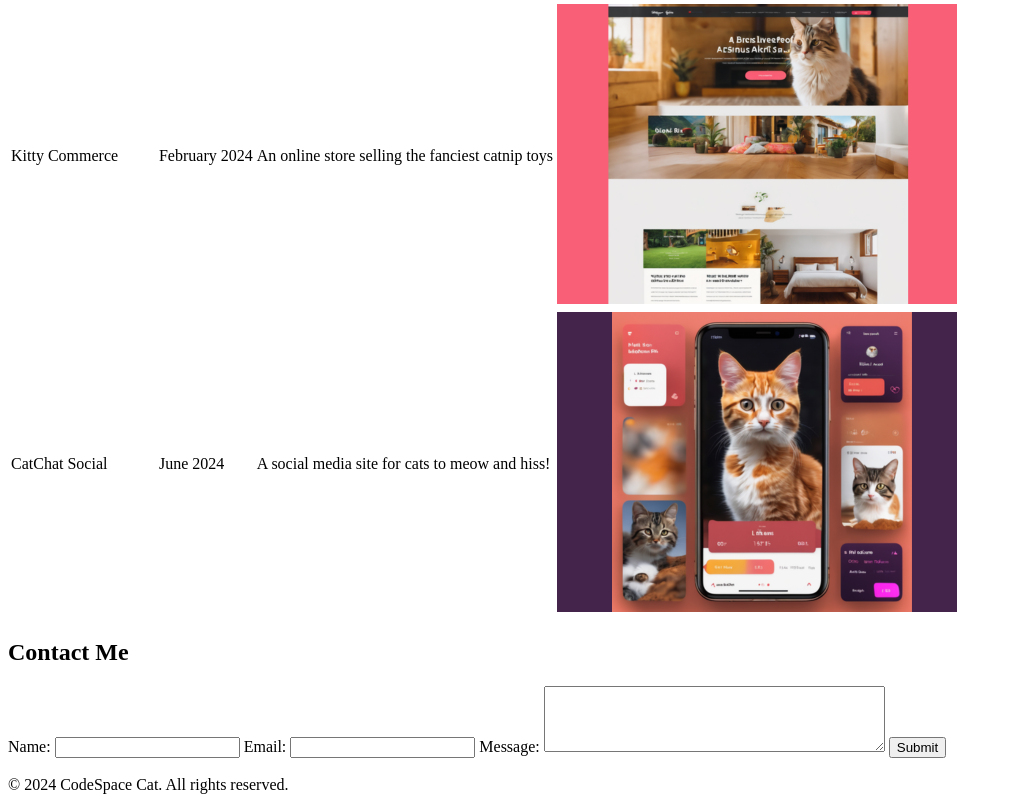
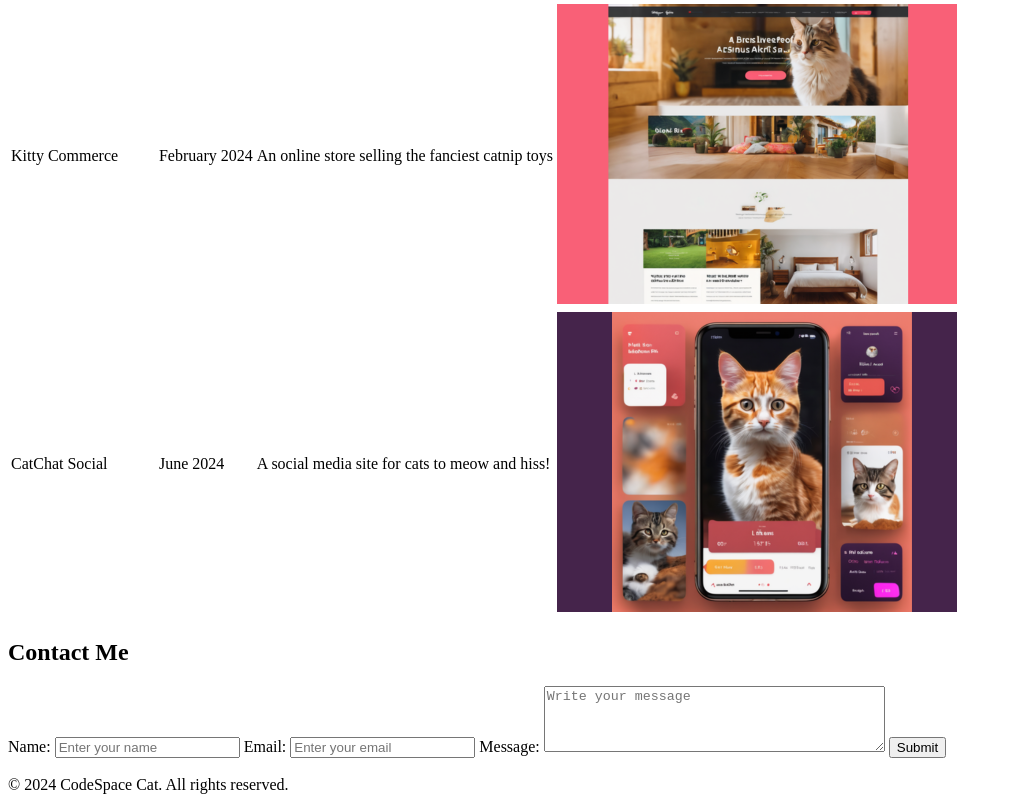
Before and after one commit to Nthabi2905/Module_04_NTHMOL25550_PTO2508_A_Nthabiseng-Moloi_SDF02, a plain HTML site: page index.html in a window 1280 px wide. Shown: the part 1180-1982 px from the top of the page, without its empty margins (0-1012 px from the left). Drawn offline with Linux system fonts and the light colour scheme.

Commit message:
Add placeholders

```diff
--- a/index.html
+++ b/index.html
@@ -86,13 +86,24 @@
     <h2 id="contact">Contact Me</h2>
     <form>
       <label for="name">Name:</label>
-      <input type="text" id="name" name="name" />
+      <input type="text" id="name" name="name" placeholder="Enter your name" />
 
       <label for="email">Email:</label>
-      <input type="email" id="email" name="email" />
+      <input
+        type="email"
+        id="email"
+        name="email"
+        placeholder="Enter your email"
+      />
 
       <label for="message">Message:</label>
-      <textarea id="message" name="message" rows="4" cols="40"></textarea>
+      <textarea
+        id="message"
+        name="message"
+        placeholder="Write your message"
+        rows="4"
+        cols="40"
+      ></textarea>
 
       <input type="submit" value="Submit" />
     </form>
```
